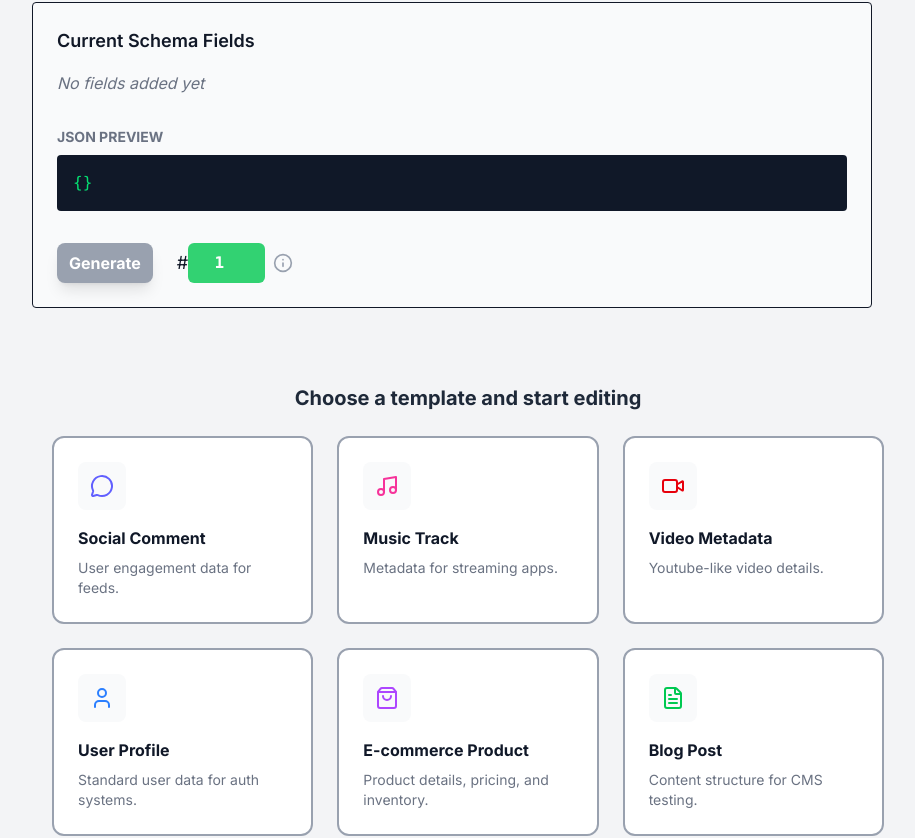
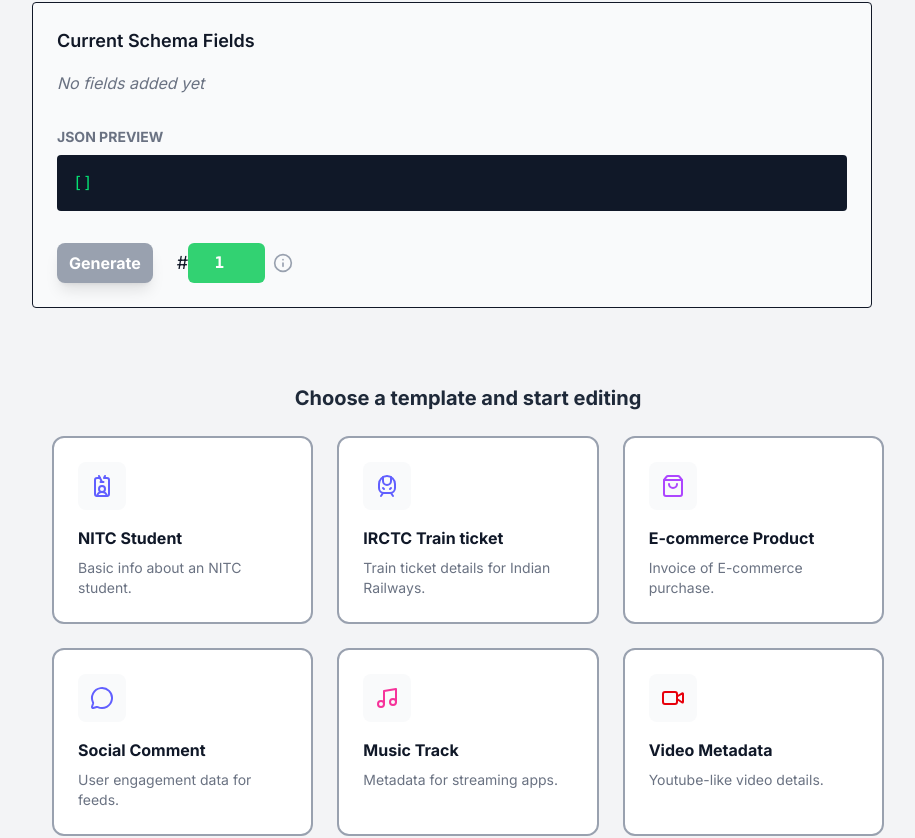
Before and after one commit to Adarsh-P-A/Syntara-DataForge, a Next.js app: page / in a window 1280 px wide. Shown: the part 375-1213 px from the top of the page, without its empty margins (172-1087 px from the left). Built offline with nearby package versions, Linux system fonts and the light colour scheme.

Commit message:
added some useful schemas to template collection

```diff
--- a/app/api/generate/route.ts
+++ b/app/api/generate/route.ts
@@ -1,6 +1,7 @@
 
-import {faker} from '@faker-js/faker';
+import {fakerEN_IN as faker} from '@faker-js/faker';
 import { NextResponse } from 'next/server';
+import RandExp from 'randexp';
 
 // Always remember Internal represention is not same as JSON preview
 // Here I send clean JSON to backend and internal representation is only for UI
@@ -44,6 +45,7 @@ const gen_map: Record<string, (options?: any) => any> = {
 
     // --- Commerce ---
     price: (opts) => faker.commerce.price({ min: opts?.min || 10, max: opts?.max || 1000 }),
+    colour: () => faker.color.human(),
     currency: () => faker.finance.currencyName(),
     currency_code: () => faker.finance.currencyCode(),
     currency_symbol: () => faker.finance.currencySymbol(),
@@ -136,7 +138,9 @@ function generate_object(schema: any): any
             else { // primitives but when constraints are given looks like object
                 if(fieldDefinition.regex) {
                     try {
-                        output[key] = faker.helpers.fromRegExp(fieldDefinition.regex);
+                        const generator = new RandExp(fieldDefinition.regex); // Using RandExp to generate string from regex
+                        generator.max = 10;
+                        output[key] = generator.gen();
                     } catch(e) {
                         output[key] = "Error: Invalid Regex";
                     }
--- a/app/page.tsx
+++ b/app/page.tsx
@@ -213,7 +213,7 @@ export default function Home() {
           <div className= "mt-8">
             <h3 className= "text-sm font-bold uppercase text-gray-500 mb-2">JSON Preview</h3>
             <pre className="bg-gray-900 dark:bg-[#0d1117] text-green-400 p-4 rounded overflow-auto">
-              {JSON.stringify(schemaObject, null, 2)}
+              {JSON.stringify(fields, null, 2)}
             </pre>
           </div>
           <div className="mt-6 pt-2 sticky bottom-0 gap-2 flex w-full justify-between">
--- a/components/TemplateGallery.tsx
+++ b/components/TemplateGallery.tsx
@@ -3,10 +3,219 @@
 import {
   User, ShoppingBag, FileText, CreditCard, Building2, MapPin,
   Truck, MessageCircle, Music, Video, Server, Smartphone,
-  Database, Code, Calendar, Gamepad2, HeartPulse, Shield
+  Database, Code, Calendar, Gamepad2, HeartPulse, Shield, IdCardLanyard, TrainFront
 } from "lucide-react";
 
 const Templates = [
+    // --- Real stuff ---
+    {
+      id: "NITC_id",
+      title: "NITC Student",
+      description: "Basic info about an NITC student.",
+      icon: <IdCardLanyard className="w-6 h-6 text-indigo-500" />,
+      schema: [
+          {
+            "keyName": "Name",
+            "type": "name",
+            "subFields": []
+          },
+          {
+            "keyName": "Roll No",
+            "type": "string",
+            "subFields": [],
+            "constraints": {
+              "regex": "B2[2-5](0\\d{3}|1[0-1]\\d{2})(CS|EC|EE|ME|CE|MS|EP|CH|PE)"
+            }
+          },
+          {
+            "keyName": "AADHAR No.",
+            "type": "string",
+            "subFields": [],
+            "constraints": {
+              "regex": "[2-9]\\d{11}"
+            }
+          },
+          {
+            "keyName": "Blood Group",
+            "type": "string",
+            "subFields": [],
+            "constraints": {
+              "regex": "(A|B|AB|O)[+-]"
+            }
+          }
+        ]
+    },
+    {
+      id: "train",
+      title: "IRCTC Train ticket",
+      description: "Train ticket details for Indian Railways.",
+      icon: <TrainFront className="w-6 h-6 text-indigo-500" />,
+      schema: [
+        {
+          "keyName": "Train Name",
+          "type": "string",
+          "subFields": [],
+          "constraints": {
+            "regex": "(Mangala Exp|Netravati Exp|Jan Shatabdi|Vande Bharat|Parasuram Exp|Maveli Exp|Kerala Sampark Kranti Exp|Rajadhani Exp)"
+          }
+        },
+        {
+          "keyName": "PNR",
+          "type": "string",
+          "subFields": [],
+          "constraints": {
+            "regex": "\\d{10}"
+          }
+        },
+        {
+          "keyName": "Coach",
+          "type": "string",
+          "subFields": [],
+          "constraints": {
+            "regex": "(S[1-9]|B[1-5]|A[1-2]|D[1-16])"
+          }
+        },
+        {
+          "keyName": "Berth",
+          "type": "string",
+          "subFields": [],
+          "constraints": {
+            "regex": "(Lower|Middle|Upper|Side Lower|Side Upper)"
+          }
+        },
+        {
+          "keyName": "Status",
+          "type": "string",
+          "subFields": [],
+          "constraints": {
+            "regex": "(CNF|RAC \\d{1,2}|WL \\d{1,3})"
+          }
+        }
+      ]
+  },
+  {
+    id: "ecommerce",
+    title: "E-commerce Product",
+    description: "Invoice of E-commerce purchase.",
+    icon: <ShoppingBag className="w-6 h-6 text-purple-500" />,
+    schema: [
+        {
+          "keyName": "Order ID",
+          "type": "string",
+          "subFields": [],
+          "constraints": {
+            "regex": "OD[1-9]\\d{15}"
+          }
+        },
+        {
+          "keyName": "Customer",
+          "type": "name",
+          "subFields": []
+        },
+        {
+          "keyName": "is_prime",
+          "type": "boolean",
+          "subFields": []
+        },
+        {
+          "keyName": "Address",
+          "type": "object",
+          "subFields": [
+            {
+              "keyName": "Street",
+              "type": "street_address",
+              "subFields": []
+            },
+            {
+              "keyName": "City",
+              "type": "city",
+              "subFields": []
+            },
+            {
+              "keyName": "Pincode",
+              "type": "string",
+              "subFields": [],
+              "constraints": {
+                "regex": "[1-9][0-9]{5}"
+              }
+            }
+          ]
+        },
+        {
+          "keyName": "Items",
+          "type": "array",
+          "subFields": [
+            {
+              "keyName": "Product Name",
+              "type": "product_name",
+              "subFields": []
+            },
+            {
+              "keyName": "Category",
+              "type": "string",
+              "subFields": [],
+              "constraints": {
+                "choices": [
+                  "Electronics",
+                  "Fashion",
+                  "Food",
+                  "Cosmetics",
+                  "Pharmaceutical"
+                ]
+              }
+            },
+            {
+              "keyName": "Price",
+              "type": "price",
+              "subFields": []
+            },
+            {
+              "keyName": "Status",
+              "type": "string",
+              "subFields": [],
+              "constraints": {
+                "regex": "(Delivered|Shipped|Out for Delivery|Cancelled)"
+              }
+            }
+          ]
+        },
+        {
+          "keyName": "Payment",
+          "type": "object",
+          "subFields": [
+            {
+              "keyName": "Method",
+              "type": "string",
+              "subFields": [],
+              "constraints": {
+                "choices": [
+                  "UPI",
+                  "Credit Card",
+                  "COD",
+                  "Net Banking"
+                ]
+              }
+            },
+            {
+              "keyName": "UPI ID",
+              "type": "string",
+              "subFields": [],
+              "constraints": {
+                "regex": "[a-z]{4,10}@(oksbi|okhdfc|paytm|ybl)"
+              }
+            },
+            {
+              "keyName": "Transaction ID",
+              "type": "string",
+              "subFields": [],
+              "constraints": {
+                "regex": "TXN\\d{10}"
+              }
+            }
+          ]
+        }
+      ]
+  },
     // --- SOCIAL & MEDIA ---
   {
     id: "comment",
@@ -61,33 +270,6 @@ const Templates = [
       { keyName: "is_active", type: "boolean" }
     ]
   },
-  {
-    id: "ecommerce",
-    title: "E-commerce Product",
-    description: "Product details, pricing, and inventory.",
-    icon: <ShoppingBag className="w-6 h-6 text-purple-500" />,
-    schema: [
-      { keyName: "product_id", type: "uuid" },
-      { keyName: "name", type: "product_name" },
-      { keyName: "price", type: "price", min: 10, max: 500 },
-      { keyName: "category", type: "word" },
-      { keyName: "in_stock", type: "boolean" }
-    ]
-  },
-  {
-    id: "blog-post",
-    title: "Blog Post",
-    description: "Content structure for CMS testing.",
-    icon: <FileText className="w-6 h-6 text-green-500" />,
-    schema: [
-      { keyName: "title", type: "sentence" },
-      { keyName: "slug", type: "slug" },
-      { keyName: "content", type: "paragraph" },
-      { keyName: "published_at", type: "recent_date" },
-      { keyName: "author", type: "name" }
-    ]
-  },
-
   // --- BUSINESS & FINANCE ---
   {
     id: "invoice",
--- a/components/fieldEditor.jsx
+++ b/components/fieldEditor.jsx
@@ -30,7 +30,7 @@ export default function FieldEditor({onAddField, initialData=null, onCancel=null
                 'zip_code', 'street_address', 'state', 'latitude', 'longitude', 'time_zone'
             ],
             "Commerce & Finance": [
-                'price', 'currency', 'currency_code', 'currency_symbol',
+                'price', 'colour','currency', 'currency_code', 'currency_symbol',
                 'credit_card', 'iban', 'bitcoin_address',
                 'product_name', 'product_description', 'department', 'material'
             ],
--- a/package.json
+++ b/package.json
@@ -13,6 +13,7 @@
     "lucide-react": "^0.562.0",
     "next": "16.0.7",
     "next-themes": "^0.4.6",
+    "randexp": "^0.5.3",
     "react": "19.2.0",
     "react-dom": "19.2.0"
   },
```
Also changed, not shown: 1 other file (tests, documents, lock files or other folders).
